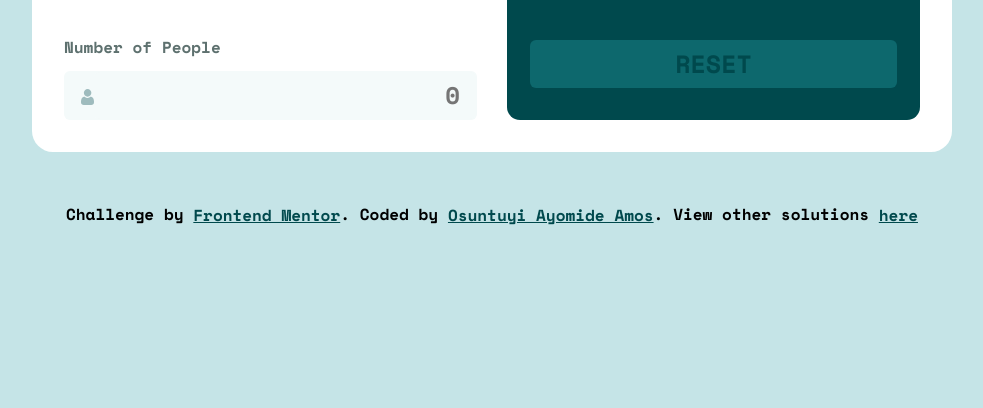
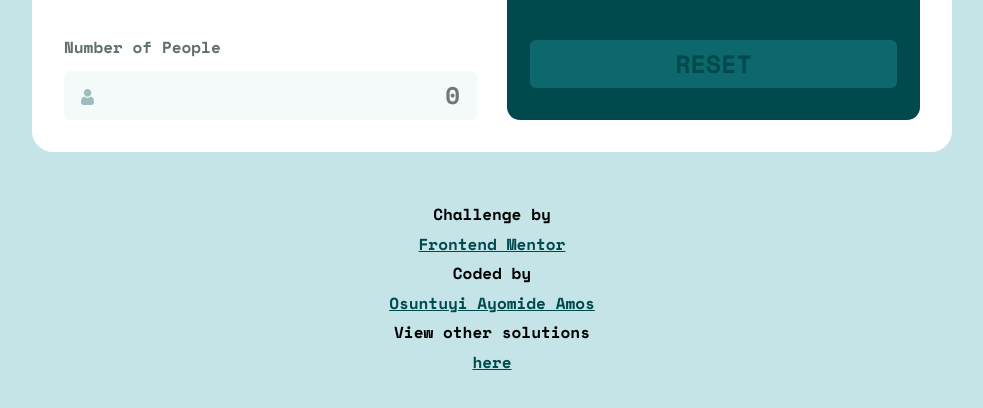
Before and after one commit to fistty/Tip-Calculator-App, a plain HTML site: page index.html in a window 1280 px wide. Shown: the part 514-922 px from the top of the page, without its empty margins (148-1131 px from the left). Before the commit the page ends 824 px from the top, so only its background shows below. Drawn offline with nearby package versions, Linux system fonts and the light colour scheme.

Commit message:
Update index.html

```diff
--- a/index.html
+++ b/index.html
@@ -70,22 +70,16 @@
       </div>
     </main>
 
-    <footer class="attribution">
-      Challenge by
-      <a href="https://www.frontendmentor.io?ref=challenge" target="_blank"
+    <footer class="attribution"> <p>Challenge by</p> <a href="https://www.frontendmentor.io?ref=challenge" target="_blank"
         >Frontend Mentor</a
-      >. Coded by
+      >
+      <p>Coded by</p>
       <a href="https://www.frontendmentor.io/profile/fistty" target="_blank"
         >Osuntuyi Ayomide Amos</a
-      >. View other solutions
-      <a href="https://www.frontendmentor.io/profile/fistty" target="_blank"
+      >
+      <p>View other solutions</p> <a href="https://www.frontendmentor.io/profile/fistty" target="_blank"
         >here</a
       >
     </footer>
   </body>
 </html>
-
-<!-- <div class="attribution">
-    Challenge by <a href="https://www.frontendmentor.io?ref=challenge" target="_blank">Frontend Mentor</a>.
-    Coded by <a href="#">Your Name Here</a>.
-  </div> -->
```
